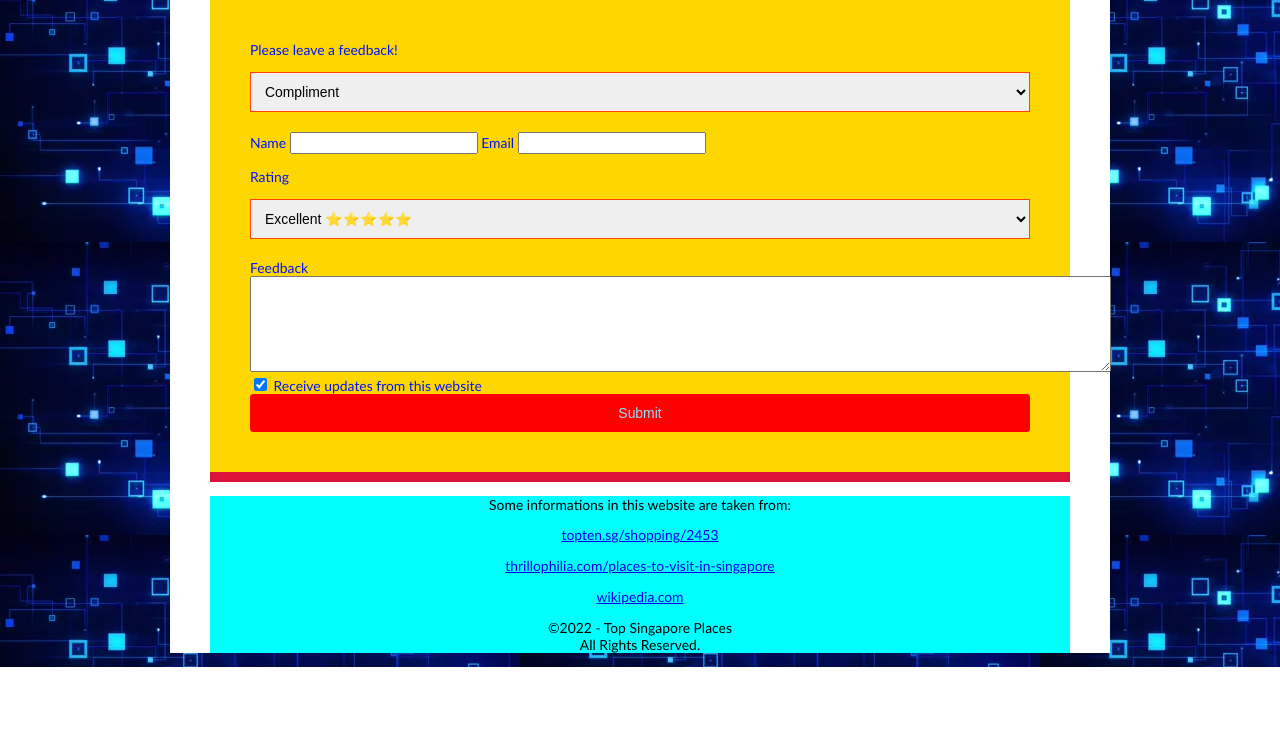
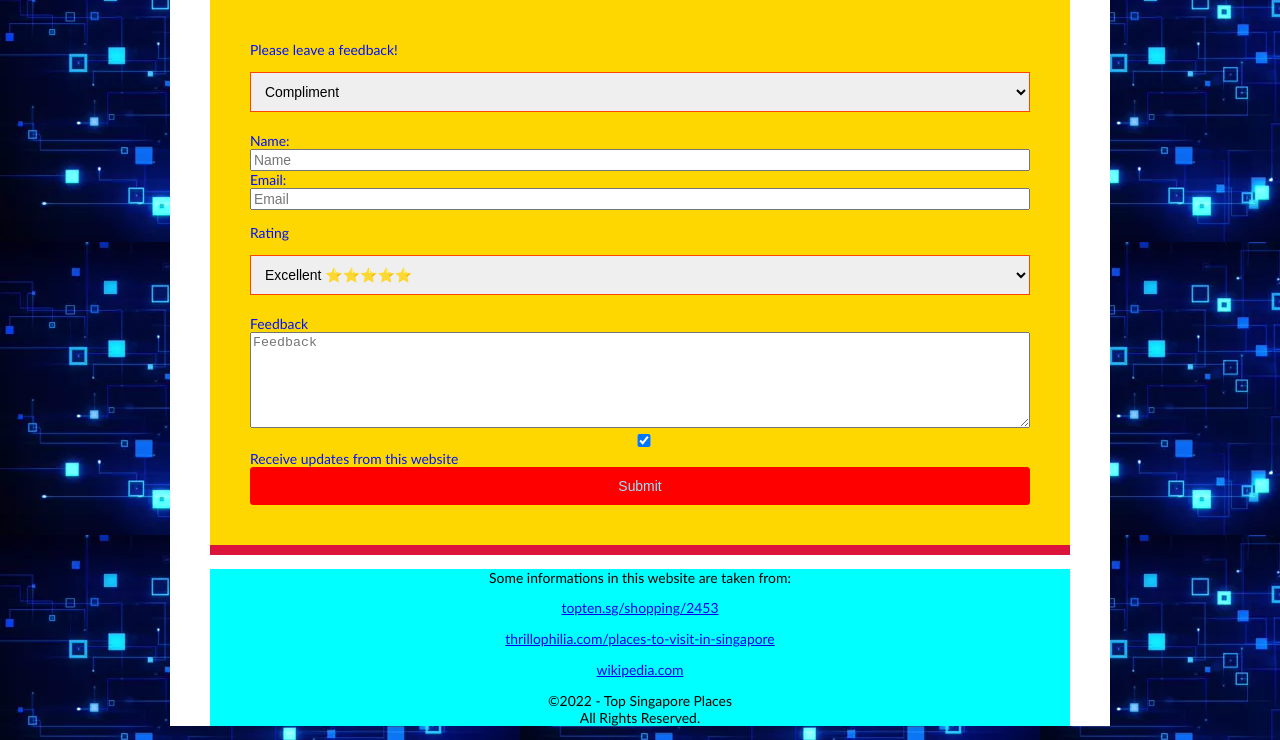
Before and after one commit to Moses-GC/Moses-GC.github.io, a plain HTML site: page index.html in a window 1280 px wide. Shown: the part 930-1670 px from the top of the page. Before the commit the page ends 1597 px from the top, so only its background shows below. Drawn offline with Linux system fonts and the light colour scheme.

Commit message:
Minor Update

```diff
--- a/My Website.css
+++ b/My Website.css
@@ -131,6 +131,16 @@ input[type="name"], input[type="email"], select{
 input[type="name"]:focus, input[type="email"]:focus {
     border: 1px rgb(255, 0, 0);
     box-shadow: inset 2px 2px 2px rgb(255, 0, 0);
+}
+
+input {
+    box-sizing: border-box;
+    width: 100%;
+}
+
+textarea {
+    box-sizing: border-box;
+    width: 100%;
 }
 
 input[type="feedback"] select{
@@ -279,6 +289,11 @@ table tr :nth-child(3) {
         margin-top: 215px;
     }
 
+    input {
+        box-sizing: border-box;
+        width: 100%;
+    }
+
     textarea {
         box-sizing: border-box;
         width: 100%;
--- a/index.html
+++ b/index.html
@@ -113,11 +113,12 @@
                 <option>Other</option>
             </select>
 
-            <label for="name">Name</label>
-            <input id="name" type="text" name="name">
+            <label for="name">Name:</label>
+            <input id="name" type="text" name="name" placeholder="Name">
+            <br>
 
-            <label for="email">Email</label>
-            <input id="email" type="text" name="email">
+            <label for="email">Email:</label>
+            <input id="email" type="text" name="email" placeholder="Email">
 
             <p>Rating</p>
             <select>
@@ -129,7 +130,7 @@
             </select>
 
             <label for="feedback">Feedback</label>
-            <textarea id="feedback" name="feedback" rows="6" cols="105"></textarea>
+            <textarea id="feedback" name="feedback" rows="6" placeholder="Feedback"></textarea>
 
             <label>
                 <input type="checkbox" name="getupdates" checked="checked" value="yes">
```
